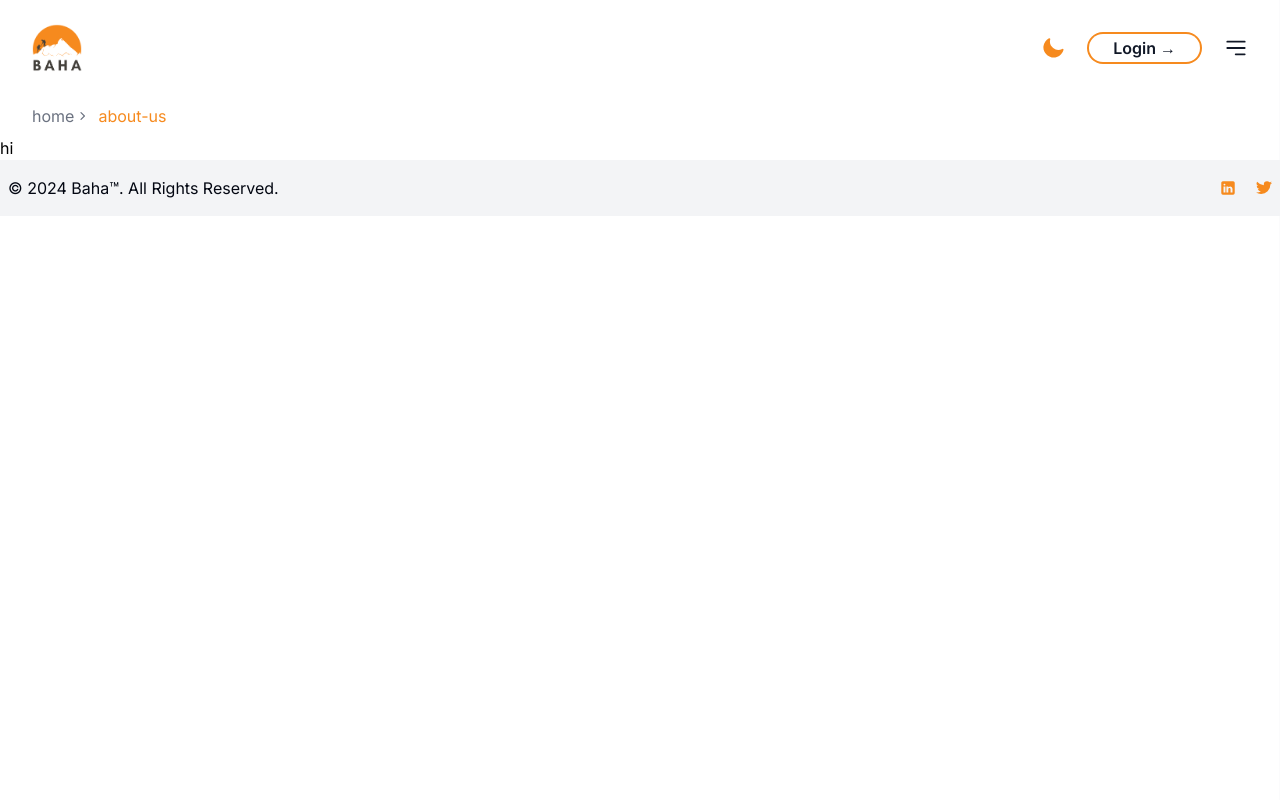
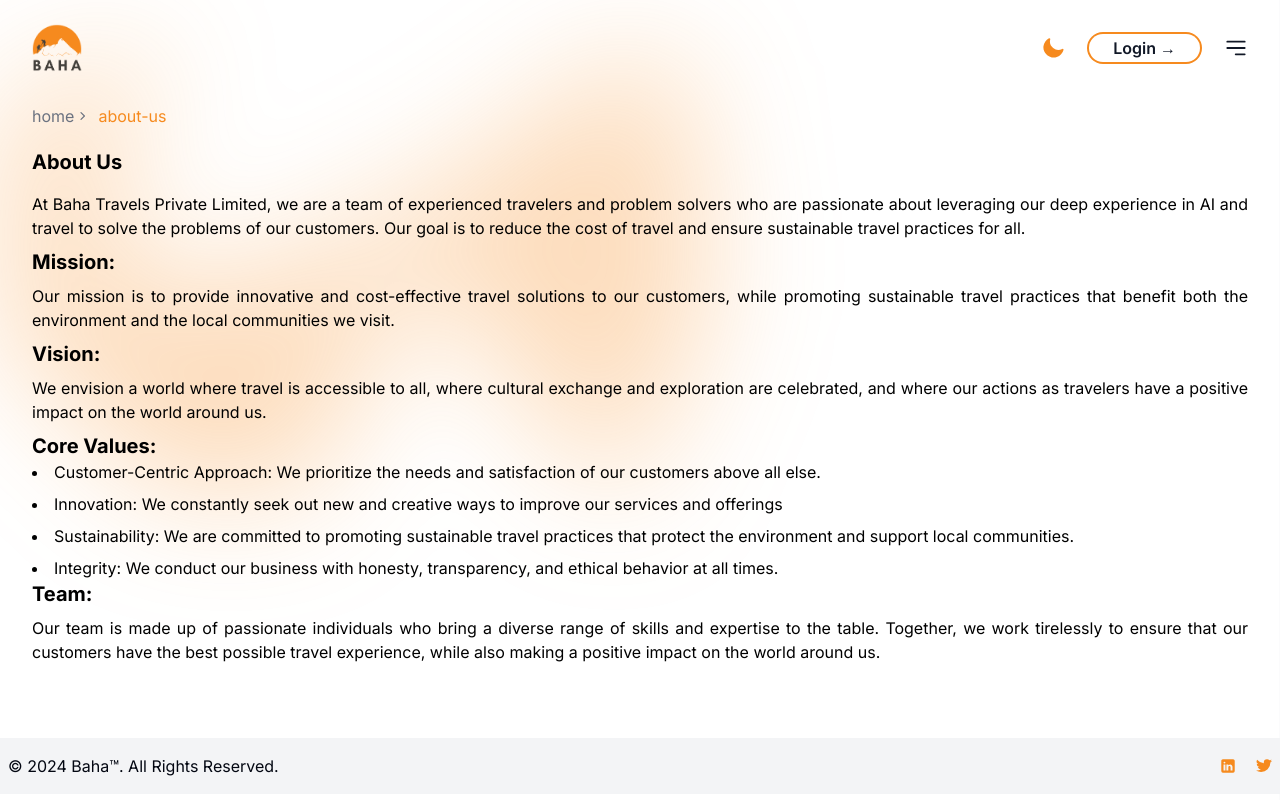
Before and after one commit to amit-goswami/nextjs-starter, a Next.js app: page /about-us in a window 1280 px wide. Built offline with nearby package versions, Linux system fonts and the light colour scheme; no server answers.

Commit message:
ref: code ref

```diff
--- a/src/app/about-us/page.tsx
+++ b/src/app/about-us/page.tsx
@@ -1,4 +1,4 @@
-import { AboutUsComponent } from '@/features/about-us'
+import { AboutUsComponent } from '@/features/static-components/about-us'
 
 export default function AboutUs() {
   return <AboutUsComponent />
--- a/src/app/contact-us/page.tsx
+++ b/src/app/contact-us/page.tsx
@@ -1,4 +1,4 @@
-import { ContactUsComponent } from '@/features/contact-us'
+import { ContactUsComponent } from '@/features/static-components/contact-us'
 
 export default function ContactUs() {
   return <ContactUsComponent />
--- a/src/app/privacy-policy/page.tsx
+++ b/src/app/privacy-policy/page.tsx
@@ -1,4 +1,4 @@
-import { PrivacyPolicyComponent } from '@/features/privacy-policy'
+import { PrivacyPolicyComponent } from '@/features/static-components/privacy-policy'
 
 export default function PrivacyPolicy() {
   return <PrivacyPolicyComponent />
--- a/src/app/refund-and-cancellation/page.tsx
+++ b/src/app/refund-and-cancellation/page.tsx
@@ -1,4 +1,4 @@
-import { RefundAndCancellationComponent } from '@/features/refund-and-cancellation'
+import { RefundAndCancellationComponent } from '@/features/static-components/refund-and-cancellation'
 
 export default function RefundAndCancellation() {
   return <RefundAndCancellationComponent />
--- a/src/app/terms-and-conditions/page.tsx
+++ b/src/app/terms-and-conditions/page.tsx
@@ -1,4 +1,4 @@
-import { TermsAndConditionsPageComponent } from '@/features/terms-and-conditions'
+import { TermsAndConditionsPageComponent } from '@/features/static-components/terms-and-conditions'
 
 export default function TermsAndConditionsPage() {
   return <TermsAndConditionsPageComponent />
--- a/src/features/about-us/index.tsx
+++ /dev/null
@@ -1,3 +0,0 @@
-export const AboutUsComponent = () => {
-  return <>hi</>
-}
--- /dev/null
+++ b/src/features/static-components/about-us/index.tsx
@@ -0,0 +1,64 @@
+import { Container } from '@/components/atoms/container'
+import { BackGroundDiv } from '../../shared/components/BackGroundDiv'
+
+export const AboutUsComponent = () => {
+  return (
+    <BackGroundDiv>
+      <Container className="w-full relative mx-auto px-4 sm:px-8 py-3 h-[calc(100vh-198px)] overflow-y-scroll">
+        <div className="flex align-items-end justify-between">
+          <h3 className="text-center font-bold text-xl">About Us</h3>
+        </div>
+        <div className="w-auto my-4">
+          <p className="text-justify my-2">
+            At Baha Travels Private Limited, we are a team of experienced
+            travelers and problem solvers who are passionate about leveraging
+            our deep experience in AI and travel to solve the problems of our
+            customers. Our goal is to reduce the cost of travel and ensure
+            sustainable travel practices for all.
+          </p>
+          <h2 className="font-bold text-xl">Mission:</h2>
+          <p className="text-justify my-2">
+            Our mission is to provide innovative and cost-effective travel
+            solutions to our customers, while promoting sustainable travel
+            practices that benefit both the environment and the local
+            communities we visit.
+          </p>
+          <h2 className="font-bold text-xl">Vision:</h2>
+          <p className="text-justify my-2">
+            We envision a world where travel is accessible to all, where
+            cultural exchange and exploration are celebrated, and where our
+            actions as travelers have a positive impact on the world around us.
+          </p>
+          <h2 className="font-bold text-xl">Core Values:</h2>
+          <ul className="list-disc list-inside space-y-2">
+            <li>
+              Customer-Centric Approach: We prioritize the needs and
+              satisfaction of our customers above all else.
+            </li>
+            <li>
+              Innovation: We constantly seek out new and creative ways to
+              improve our services and offerings
+            </li>
+            <li>
+              Sustainability: We are committed to promoting sustainable travel
+              practices that protect the environment and support local
+              communities.
+            </li>
+            <li>
+              Integrity: We conduct our business with honesty, transparency, and
+              ethical behavior at all times.
+            </li>
+          </ul>
+          <h2 className="font-bold text-xl">Team:</h2>
+          <p className="text-justify my-2">
+            Our team is made up of passionate individuals who bring a diverse
+            range of skills and expertise to the table. Together, we work
+            tirelessly to ensure that our customers have the best possible
+            travel experience, while also making a positive impact on the world
+            around us.
+          </p>
+        </div>
+      </Container>
+    </BackGroundDiv>
+  )
+}
--- a/src/features/contact-us/index.tsx
+++ b/src/features/static-components/contact-us/index.tsx
@@ -1,5 +1,5 @@
 import React from 'react'
-import { BackGroundDiv } from '../shared/components/BackGroundDiv'
+import { BackGroundDiv } from '../../shared/components/BackGroundDiv'
 import { Container } from '@/components/atoms/container'
 
 const features = [
--- a/src/features/privacy-policy/index.tsx
+++ b/src/features/static-components/privacy-policy/index.tsx
@@ -1,5 +1,5 @@
 import { Container } from '@/components/atoms/container'
-import { BackGroundDiv } from '../shared/components/BackGroundDiv'
+import { BackGroundDiv } from '../../shared/components/BackGroundDiv'
 
 export const PrivacyPolicyComponent: React.FC = () => {
   return (
--- a/src/features/refund-and-cancellation/index.tsx
+++ b/src/features/static-components/refund-and-cancellation/index.tsx
@@ -1,5 +1,5 @@
 import { Container } from '@/components/atoms/container'
-import { BackGroundDiv } from '../shared/components/BackGroundDiv'
+import { BackGroundDiv } from '../../shared/components/BackGroundDiv'
 
 export const RefundAndCancellationComponent = () => {
   return (
--- a/src/features/terms-and-conditions/index.tsx
+++ b/src/features/static-components/terms-and-conditions/index.tsx
@@ -1,5 +1,5 @@
 import { Container } from '@/components/atoms/container'
-import { BackGroundDiv } from '../shared/components/BackGroundDiv'
+import { BackGroundDiv } from '../../shared/components/BackGroundDiv'
 
 export const TermsAndConditionsPageComponent: React.FC = () => {
   return (
```
